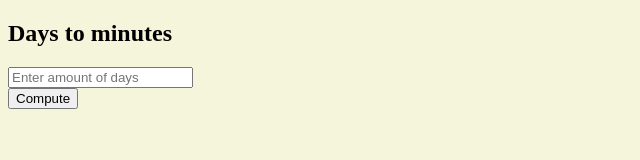
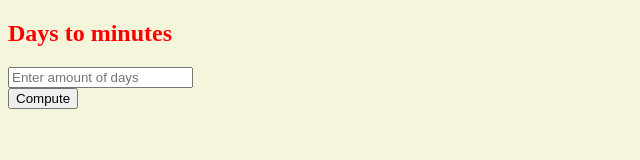
Before and after one commit to MaxinUson/daystominutes, a plain HTML site: page index.html in a window 1280 px wide. Shown: the whole page, without its empty margins (0-640 px from the left). Drawn offline with Linux system fonts and the light colour scheme.

Commit message:
Update index.html

```diff
--- a/index.html
+++ b/index.html
@@ -5,7 +5,7 @@
     <title>Days to minutes converter</title>
 </head>
 <body bgcolor="beige">
-<h2>Days to minutes</h2>
+<h2 style="color: red;">Days to minutes</h2>
 <input type="text" id="id2" placeholder="Enter amount of days"><br>
 <input type="submit" value="Compute" onclick="myFunction2()"><br>
 <p id="answer2"></p>
```
